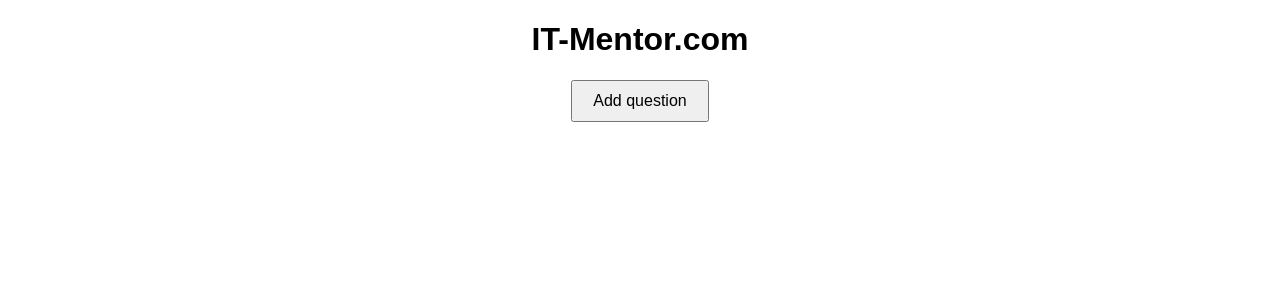
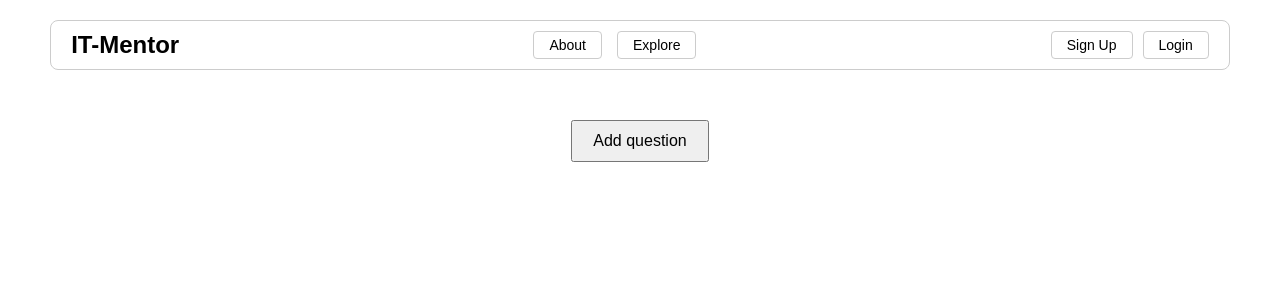
Before and after one commit to Andre05-vikk/it-mentor, a Flask app: page / in a window 1280 px wide. Shown: the top 300 px of the page. Run offline with Flask 3, Linux system fonts and the light colour scheme.

Commit message:
IT-Mentor
 There is web-page "IT-Mentor"

 Closes #11

```diff
--- a/static/style.css
+++ b/static/style.css
@@ -3,7 +3,43 @@
     text-align: center;
 }
 
-button {
+.navbar {
+    display: flex;
+    justify-content: space-between;
+    align-items: center;
+    padding: 10px 20px;
+    border: 1px solid #ccc;
+    border-radius: 8px;
+    width: 90%;
+    margin: 20px auto;
+}
+
+.navbar-logo {
+    font-size: 24px;
+    font-weight: bold;
+}
+
+.navbar-links {
+    display: flex;
+    gap: 15px;
+}
+
+.navbar-auth {
+    display: flex;
+    gap: 10px;
+}
+
+.nav-btn, .auth-btn {
+    padding: 5px 15px;
+    font-size: 14px;
+    border: 1px solid #ccc;
+    border-radius: 4px;
+    background-color: white;
+    cursor: pointer;
+}
+
+#addQuestionBtn {
+    margin-top: 30px;
     padding: 10px 20px;
     font-size: 16px;
     cursor: pointer;
--- a/templates/index.html
+++ b/templates/index.html
@@ -7,15 +7,34 @@
     <link rel="stylesheet" href="{{ url_for('static', filename='style.css') }}">
 </head>
 <body>
-<h1>IT-Mentor.com</h1>
+    <!-- Navigation bar with IT-Mentor logo and buttons -->
+    <nav class="navbar">
+        <div class="navbar-logo">IT-Mentor</div>
+        <div class="navbar-links">
+            <button class="nav-btn">About</button>
+            <button class="nav-btn">Explore</button>
+        </div>
+        <div class="navbar-auth">
+            <button class="auth-btn">Sign Up</button>
+            <button class="auth-btn">Login</button>
+        </div>
+    </nav>
+
+    <!-- Main content with Add Question button -->
+    <div class="content">
         <button id="addQuestionBtn">Add question</button>
+    </div>
 
     <!-- Modal for adding question -->
     <div id="questionModal" class="modal" style="display: none;">
         <div class="modal-content">
+            <div class="textarea-container">
                 <textarea id="questionText" placeholder="Enter question here" maxlength="1000"></textarea>
-        <div id="characterLimit" class="character-limit">The maximum text length is 1000 characters</div>
+                <div class="character-limit-box">
+                    <span id="characterLimit">The maximum text length is 1000 characters</span>
+                </div>
                 <button id="sendBtn" disabled>Send</button>
+            </div>
         </div>
     </div>
 
@@ -42,11 +61,7 @@
         questionText.addEventListener('input', () => {
             const textLength = questionText.value.length;
             sendBtn.disabled = textLength === 0 || textLength > 1000;
-        if (textLength > 1000) {
-            characterLimit.style.color = 'red';
-        } else {
-            characterLimit.style.color = 'gray';
-        }
+            characterLimit.style.color = textLength > 1000 ? 'red' : 'gray';
         });
 
         // Send question to server
```
Also changed, not shown: other parts of static/style.css (+32 -10 lines), static/favicon.ico (deleted). Lines whose indentation alone changed are shown as unchanged.
